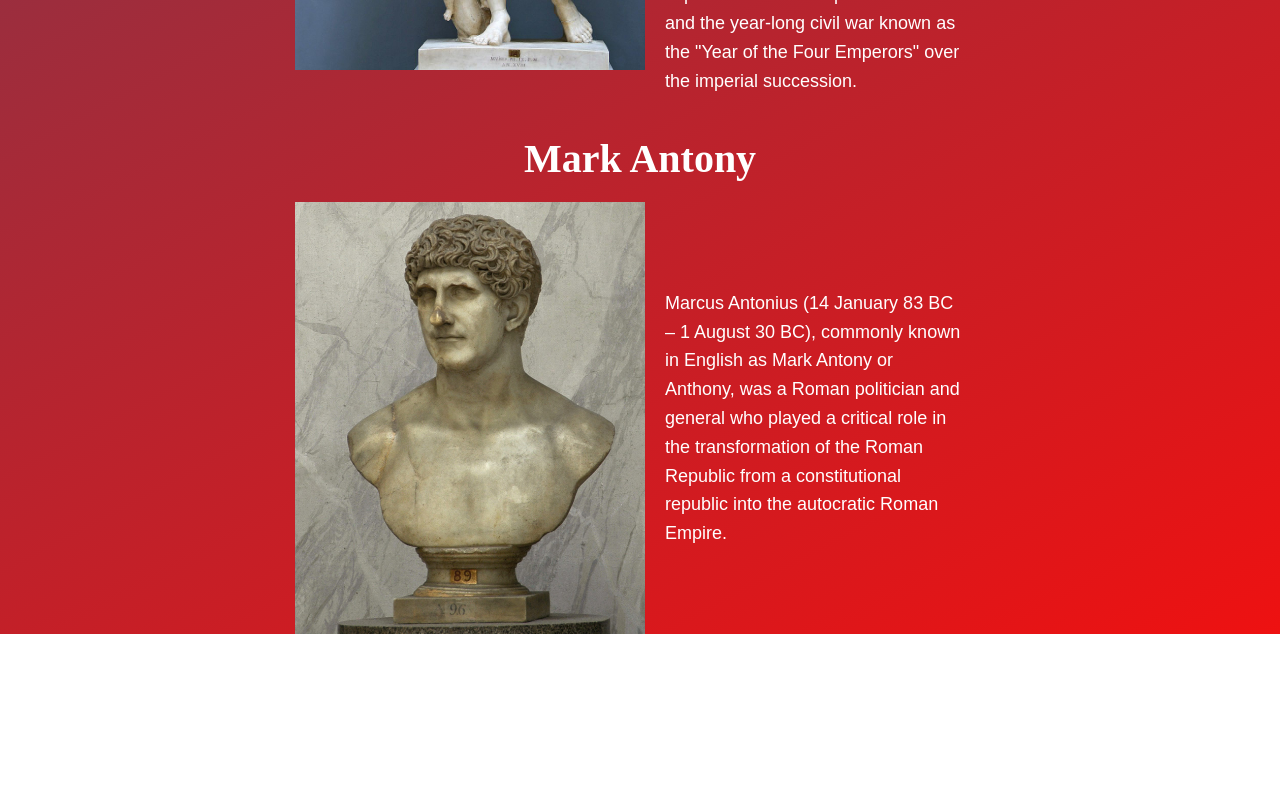
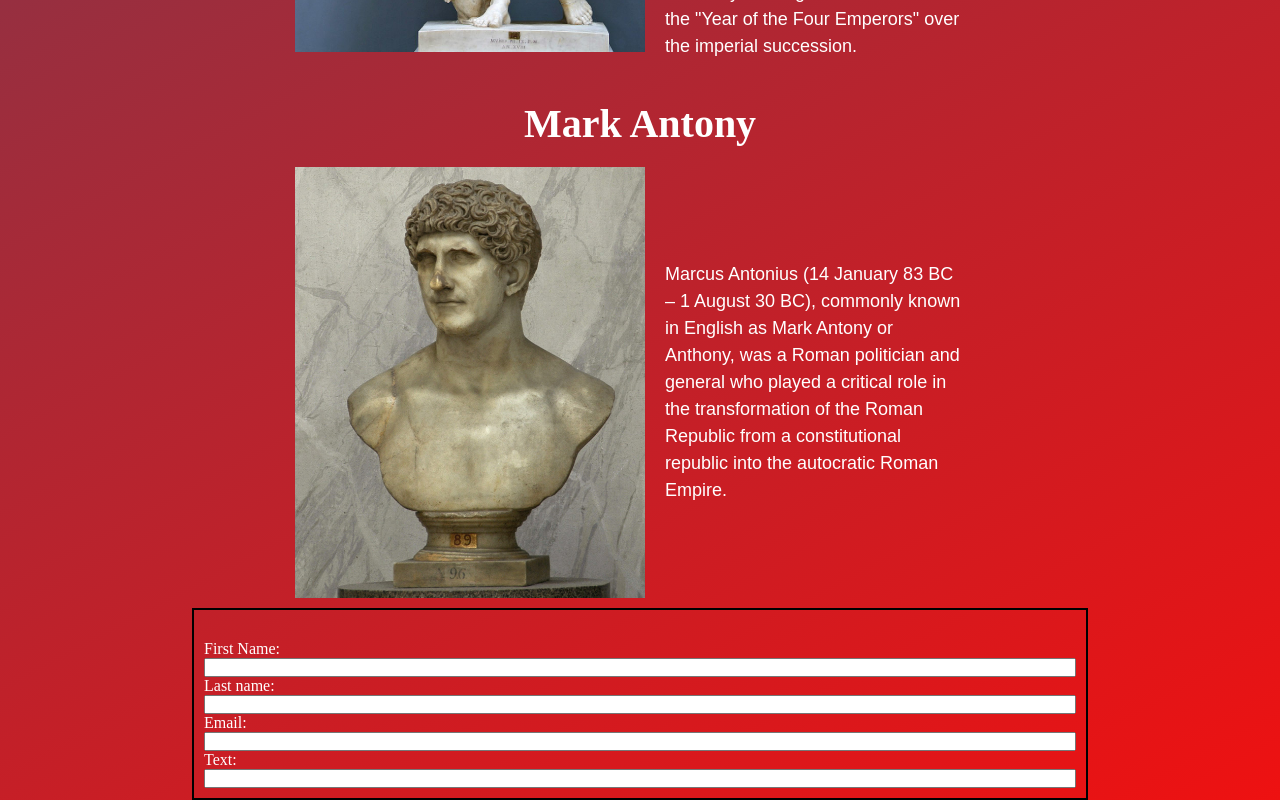
Before and after one commit to TrygveKontoret/my-hobby, a React (Create React App) app: page / in a window 1280 px wide. Shown: the part 1157-1957 px from the top of the page. Before the commit the page ends 1791 px from the top, so only its background shows below. Built offline with nearby package versions, Linux system fonts and the light colour scheme.

Commit message:
added form

```diff
--- a/src/App.js
+++ b/src/App.js
@@ -7,6 +7,7 @@ import augustusimg from './img/Augustus.jpg';
 import caesarimg from './img/caesar.jpg';
 import antoniusimg from './img/Marcus_Antonius.jpg';
 // import Card from './components/card/Card';
+import Form from './components/form/Form';
 
 
 function App() {
@@ -16,6 +17,7 @@ function App() {
         <Article title='Julius Caesar' img={caesarimg} alt='image of Julius Caesar' bodytext={caesar}/>
         <Article title='Augustus' img={augustusimg} alt='image of Augustus' bodytext={augustus}/>
         <Article title='Mark Antony' img={antoniusimg} alt='image of Mark Antony' bodytext={antonius}/>
+        <Form />
     </div>
   );
 }
--- /dev/null
+++ b/src/components/form/Form.js
@@ -0,0 +1,49 @@
+import styled from "styled-components";
+
+export const FormWrapper = styled.form`
+    width: 70%;
+    margin: auto;
+    border: 2px solid black;
+    padding: 10px;
+    margin-top: 10px;
+
+`;
+
+export const Input = styled.input`
+    width: 100%;
+`;
+
+export const Label = styled.label`
+    color: white;
+`;
+
+export const Div = styled.div`
+    display: flex;
+    flex-direction: column;
+    align-items: flex-start;
+    width: 100%;
+    margin-top: 20px;
+
+`;
+
+const Form = () => {
+    return (
+        <div>
+            <FormWrapper>
+                <Div>
+                    <Label for="firstname">First Name:</Label>
+                    <Input type="text" id="firstname"></Input>
+                    <Label for="lastname">Last name:</Label>
+                    <Input type="text" id="lastname"></Input>
+                    <Label for="email">Email:</Label>
+                    <Input type="text" id="email"></Input>
+                    <Label for="text">Text:</Label>
+                    <Input type="text" id="text"></Input>
+                </Div>
+            </FormWrapper>
+
+        </div>
+    )
+}
+
+export default Form
--- a/src/components/header/Header.js
+++ b/src/components/header/Header.js
@@ -1,11 +1,10 @@
 import {wrapper} from './header.module.scss';
-import { Heading } from '../card/Card';
 import { MainHeader } from '../typography/Typography.js';
 
 const Header = () => {
     return (
         <div className={wrapper}>
-           <MainHeader>Great Romans</MainHeader>
+           <MainHeader >Great Romans</MainHeader>
 
         </div>
     )
--- a/src/components/typography/Typography.js
+++ b/src/components/typography/Typography.js
@@ -2,20 +2,20 @@ import styled from 'styled-components';
 
 export const MainHeader = styled.h1`
     font-size: 40px;
-    color: white;
+    color: ${props => (props.black ? "black" : "white")};
     font-family: sans-serif;
 `;
 
 export const SubHeader = styled.h2`
     font-size: 40px;
-    color: white;
+    color: ${props => (props.black ? "black" : "white")};
     text-align: center;
     margin: 20px;
 `;
 
 export const Parag = styled.p`
     font-size: 18px;
-    color: white;
+    color: ${props => (props.black ? "black" : "white")};
     font-family: sans-serif;
-    line-height: 1.6;
+    line-height: 1.5;
 `;
```
